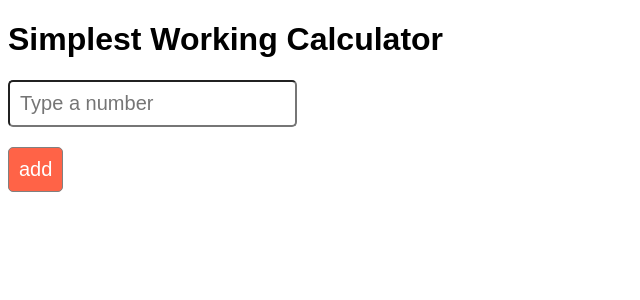
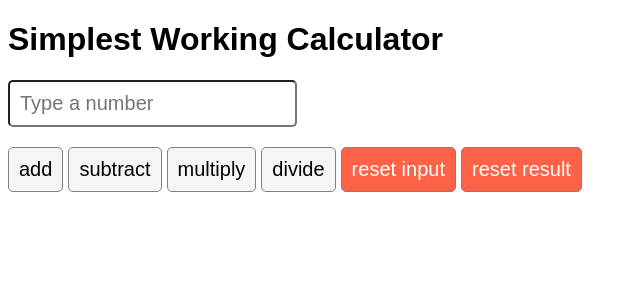
Before and after one commit to IbrahimFakhir/Meta-Front-End-Developer, a React (Create React App) app in the folder calculator/: page / in a window 1280 px wide. Shown: the top 300 px of the page, without its empty margins (0-640 px from the left). Built offline with nearby package versions, Linux system fonts and the light colour scheme.

Commit message:
added buttons

```diff
--- a/calculator/src/App.js
+++ b/calculator/src/App.js
@@ -50,11 +50,11 @@ function App() {
           placeholder="Type a number"
         />
         <button onClick={plus}>add</button>
-        {/* Add the subtract button */}
-        {/* Add the multiply button */}
-        {/* Add the divide button */}
-        {/* Add the resetInput button */}
-        {/* Add the resetResult button */}
+        <button onClick={minus}>subtract</button>
+        <button onClick={times}>multiply</button>
+        <button onClick={divide}>divide</button>
+        <button onClick={resetInput}>reset input</button>
+        <button onClick={resetResult}>reset result</button>
       </form>
     </div>
   );
```
